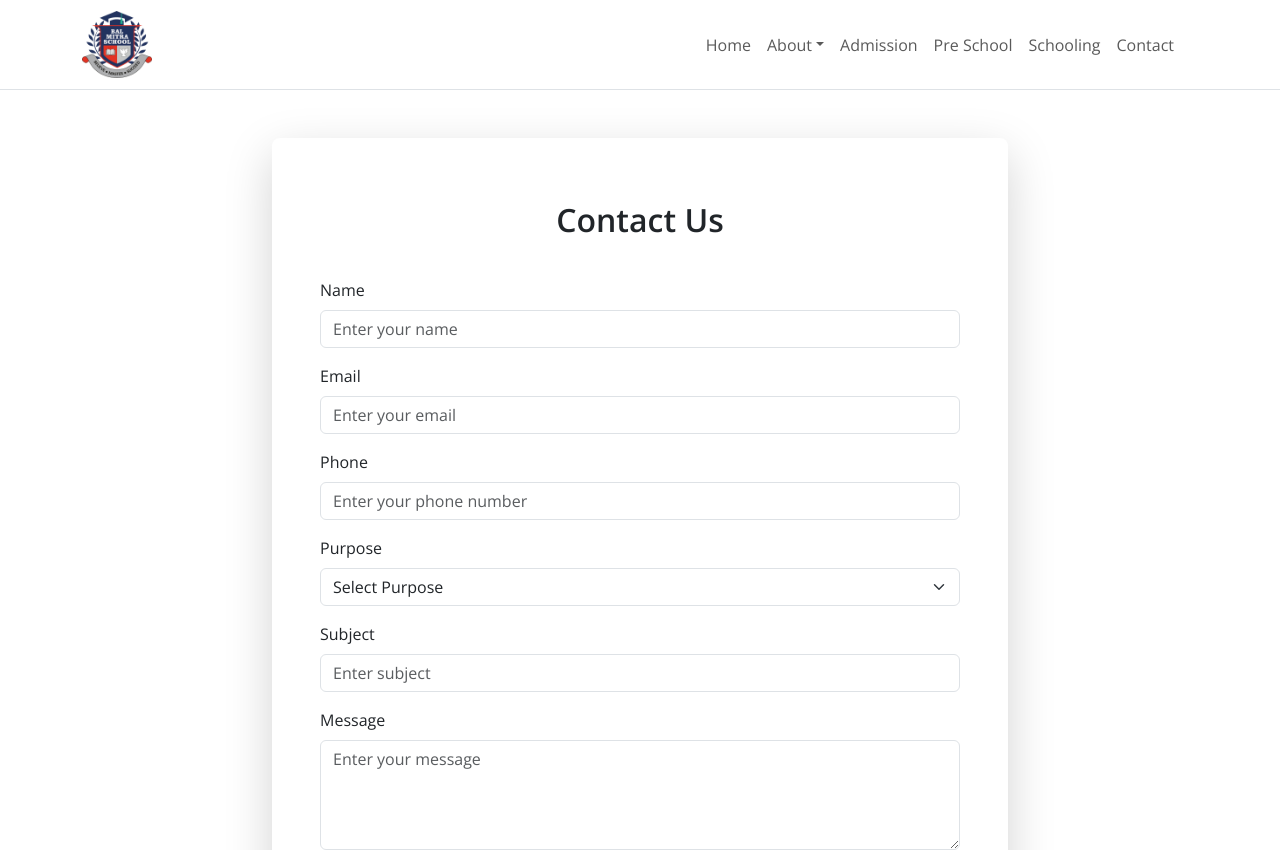
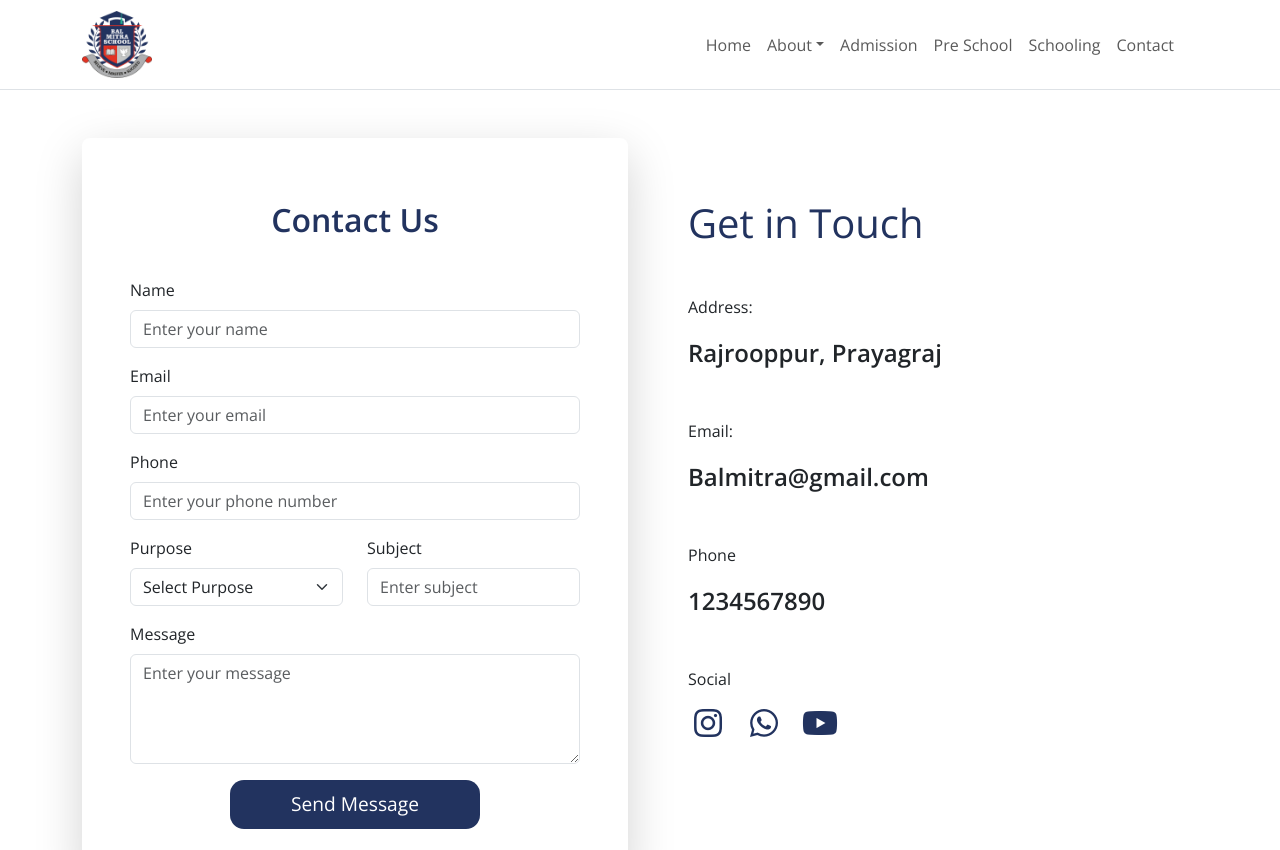
Before and after one commit to Pranjalsingh2233/Balmitra, a React (Vite) app: page /contact in a window 1280 px wide. Shown: the top 850 px of the page. Built offline with nearby package versions, Linux system fonts and the light colour scheme.

Commit message:
contact section

```diff
--- a/package.json
+++ b/package.json
@@ -10,6 +10,7 @@
     "preview": "vite preview"
   },
   "dependencies": {
+    "dotenv": "^17.2.2",
     "react": "^19.1.1",
     "react-dom": "^19.1.1",
     "react-router-dom": "^7.8.2"
--- a/src/components/Footer.jsx
+++ b/src/components/Footer.jsx
@@ -21,7 +21,7 @@ function Footer() {
                 <i class="fa-brands fa-whatsapp profile "></i>
               </a>
               <a href="" target="_blank">
-                <i class="fa-brands fa-square-linkedin profile"></i>
+                <i class="fa-brands fa-youtube profile"></i>
               </a>
             </div>
           </div>
--- a/src/components/Hero.jsx
+++ b/src/components/Hero.jsx
@@ -5,20 +5,20 @@ export default function Hero({ img, heading, para1, para2, img2 }) {
   return (
     <>
       <div
-        className="wrapper mb-5 bg-about"
+        className="wrapper mb-5"
         style={{
           background: `url(${img})`,
           backgroundSize: "cover",
           backgroundRepeat: "no-repeat",
           backgroundPosition: "center",
           backgroundAttachment: "fixed",
-          height: "80vh",
+          height: "70vh",
         }}
       >
         <img src="/logo.png" alt="student" className="fix-logo" />
       </div>
       <div className="container p-md-3">
-        <h1 className="text-center">{heading}</h1>
+        <h1 className="text-center text-col">{heading}</h1>
         <div className="row p-md-5 text-center ">
           <div className="col-md-8 offset-md-2">
             <p className="p-md-3">{para1}</p>
--- a/src/components/Navbar.jsx
+++ b/src/components/Navbar.jsx
@@ -18,7 +18,7 @@ export default function () {
       <nav class="navbar navbar-expand-md fixed-top border-bottom">
         <div class="container">
           <Link class="navbar-brand" to="/">
-            <img src="/logo.png" alt="logo" />
+            <img src="/logo.png" alt="logo" className="hover-stop" />
           </Link>
           <button
             class="navbar-toggler"
--- a/src/pages/Contact.jsx
+++ b/src/pages/Contact.jsx
@@ -39,11 +39,11 @@ export default function Contact() {
 
   return (
     <div className="container mt-5">
-      <div className="row justify-content-center">
-        <div className="col-lg-8">
+      <div className="row align-items-center">
+        <div className="col-lg-6">
           <div className="card shadow-lg border-0 rounded-3">
             <div className="card-body p-md-5">
-              <h2 className="text-center mb-4 fw-bold">Contact Us</h2>
+              <h2 className="text-center mb-4 fw-bold text-col">Contact Us</h2>
 
               <form onSubmit={handleSubmit}>
                 <div className="mb-3">
@@ -84,8 +84,8 @@ export default function Contact() {
                     required
                   />
                 </div>
-
-                <div className="mb-3">
+                <div className="row">
+                  <div className="mb-3 col-md-6">
                     <label className="form-label">Purpose</label>
                     <select
                       name="purpose"
@@ -101,8 +101,7 @@ export default function Contact() {
                       <option value="Careers">Careers</option>
                     </select>
                   </div>
-
-                <div className="mb-3">
+                  <div className="mb-3 col-md-6">
                     <label className="form-label">Subject</label>
                     <input
                       type="text"
@@ -113,6 +112,7 @@ export default function Contact() {
                       onChange={handleChange}
                       required
                     />
+                  </div>
                 </div>
 
                 <div className="mb-3">
@@ -129,7 +129,7 @@ export default function Contact() {
                 </div>
 
                 <div className="d-grid">
-                  <button type="submit" className="btn btn-primary btn-lg">
+                  <button type="submit" className="custom-btn">
                     Send Message
                   </button>
                 </div>
@@ -145,6 +145,38 @@ export default function Contact() {
             </div>
           </div>
         </div>
+        <div className="col-lg-6 p-5">
+          <h1 className="mb-5 text-col">Get in Touch</h1>
+          <p>Address:</p>
+          <p className="fw-bold fs-4 mb-5">Rajrooppur, Prayagraj</p>
+          <p>Email:</p>
+          <p className="fw-bold fs-4 mb-5">Balmitra@gmail.com</p>
+          <p>Phone</p>
+          <p className="fw-bold fs-4 mb-5">1234567890</p>
+          <p>Social</p>
+          <p className="fw-bold fs-4 mb-5">
+            <div className="d-flex">
+              <a href="" target="_blank" className="mb-4 me-3">
+                <i
+                  class="fa-brands fa-instagram profile"
+                  style={{ color: "#22335f", fontSize: "2rem" }}
+                ></i>
+              </a>
+              <a href="https://wa.me/" target="_blank" className="me-3">
+                <i
+                  class="fa-brands fa-whatsapp profile "
+                  style={{ color: "#22335f", fontSize: "2rem" }}
+                ></i>
+              </a>
+              <a href="" target="_blank">
+                <i
+                  class="fa-brands fa-youtube profile"
+                  style={{ color: "#22335f", fontSize: "2rem" }}
+                ></i>
+              </a>
+            </div>
+          </p>
+        </div>
       </div>
     </div>
   );
--- a/src/pages/Home.css
+++ b/src/pages/Home.css
@@ -13,7 +13,7 @@
     background-position: center;
     background-size: cover;
     background-attachment: fixed;
-    height: 70vh;
+    height: 60vh;
 }
 
 .padding {
--- a/src/pages/Home.jsx
+++ b/src/pages/Home.jsx
@@ -36,7 +36,7 @@ export default function Home() {
 
       <div className="container p-md-3 mb-5">
         <div className="row p-md-5 text-center">
-          <h2 className="fs-1 mb-5">Extraordinary journeys begin here.</h2>
+          <h2 className="fs-1 mb-5 text-col">Extraordinary journeys begin here.</h2>
           <div className="col-md-8 offset-md-2">
             <p className="fs-5 text-muted">
               Choosing the right school for your child can feel overwhelming,
@@ -55,7 +55,7 @@ export default function Home() {
 
       <div className="container p-md-3 mb-5">
         <div className="row p-md-5 text-center justify-content-center align-items-center">
-          <h2 className="fs-1">A Very Warm Welcome From Our Principal</h2>
+          <h2 className="fs-1 text-col">A Very Warm Welcome From Our Principal</h2>
           <div className="col-lg-6 mt-5">
             <video className="video" src="" autoPlay controls></video>
           </div>
@@ -153,7 +153,7 @@ export default function Home() {
               alt="gallery"
             />
           </div>
-          <h2 className="fs-1 mb-3">
+          <h2 className="fs-1 mb-3 text-col">
             Ready to start the journey of a lifetime?
           </h2>
           <p className="text-muted mb-5">
--- a/src/pages/Schooling.jsx
+++ b/src/pages/Schooling.jsx
@@ -15,7 +15,7 @@ Our school offers excellent facilities both inside and outside the classroom, in
       />
       <div className="container">
         <div className="row text-center align-items-center">
-          <h2>Beyond the classroom</h2>
+          <h2 className="text-col">Beyond the classroom</h2>
           <div className="col-md-8 offset-md-2 mt-3">
             <p>
               At Bal Mitra School, academics are just one part of a broad,
```
Also changed, not shown: 2 other files (tests, documents, lock files or other folders). Lines whose indentation alone changed are shown as unchanged.
